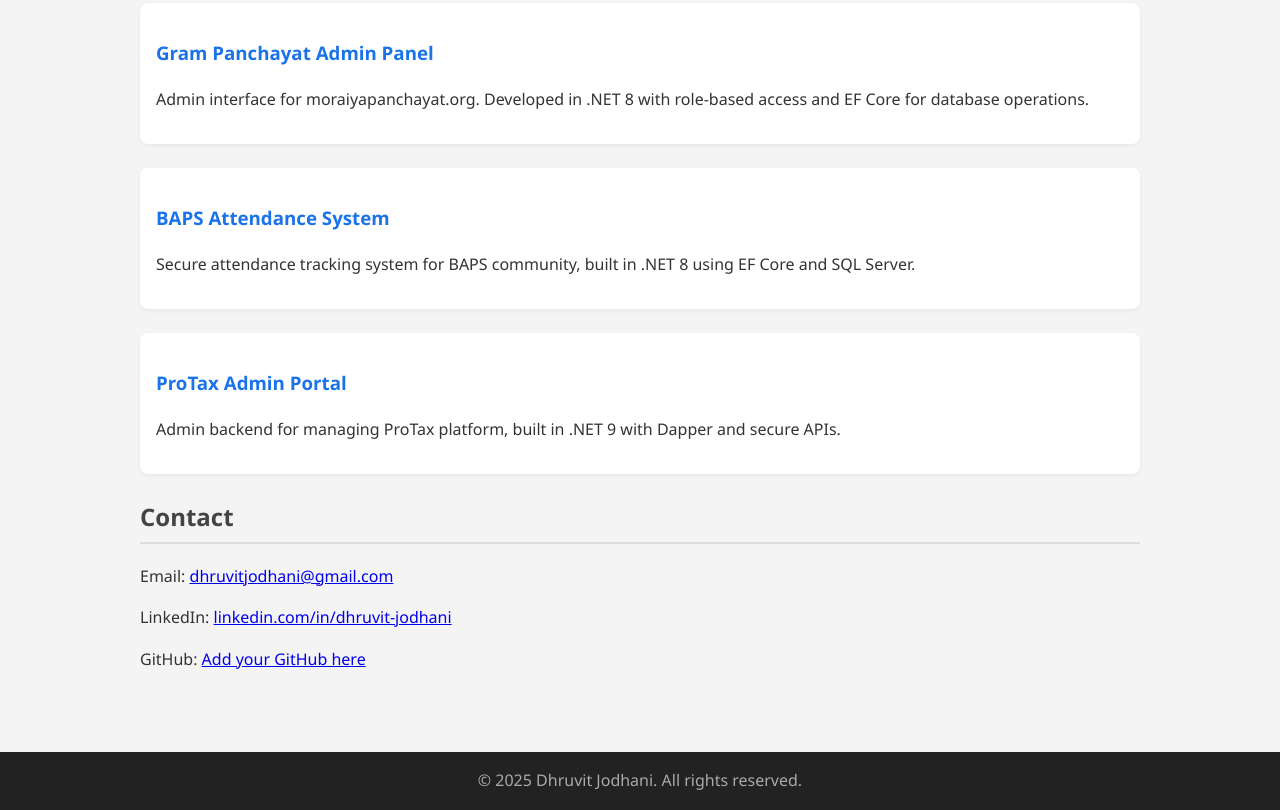
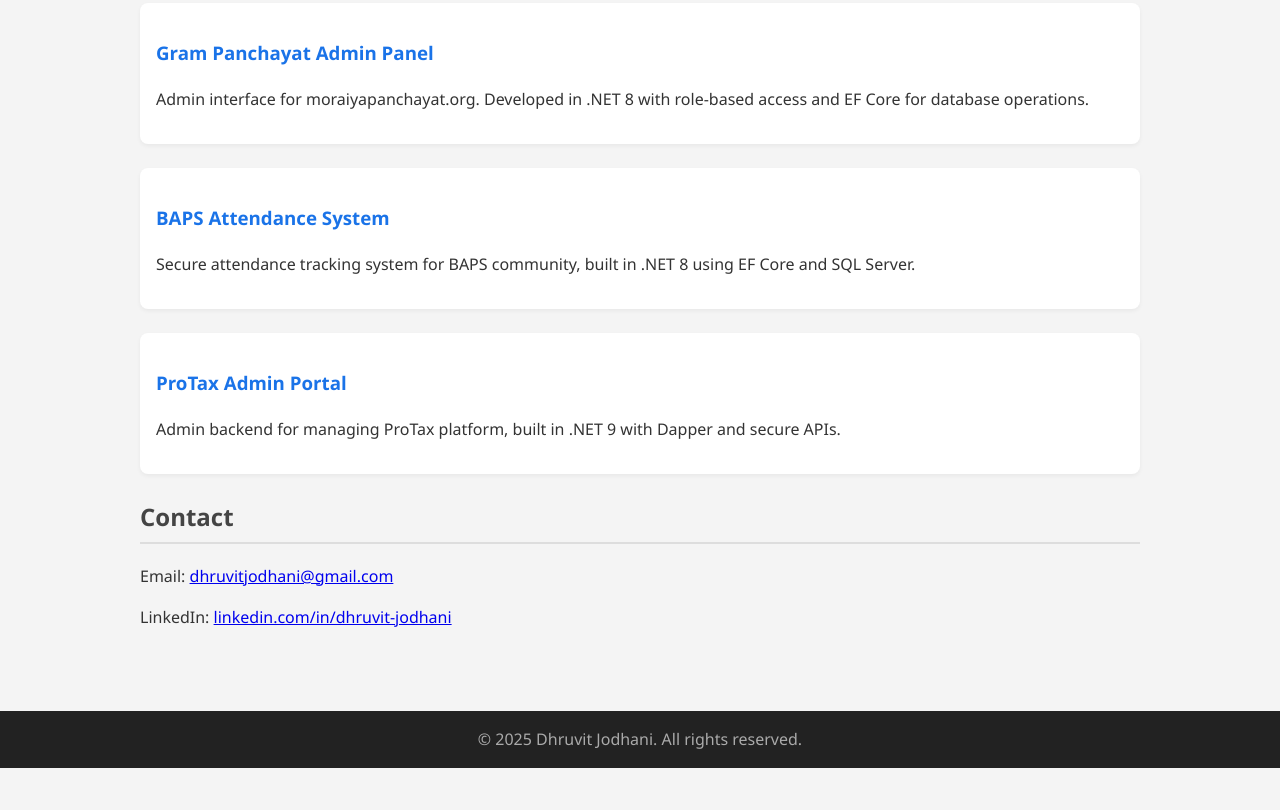
Before and after one commit to dhruvit-jodhani/dhruvitjodhani.github.io, a plain HTML site: page index.html in a window 1280 px wide. Shown: the part 969-1779 px from the top of the page. After the commit the page ends 1737 px from the top, so only its background shows below. Drawn offline with Linux system fonts and the light colour scheme.

Commit message:
Update index.html

```diff
--- a/index.html
+++ b/index.html
@@ -117,7 +117,6 @@
     <h2>Contact</h2>
     <p>Email: <a href="mailto:dhruvitjodhani@gmail.com">dhruvitjodhani@gmail.com</a></p>
     <p>LinkedIn: <a href="https://www.linkedin.com/in/dhruvit-jodhani-750a96260" target="_blank">linkedin.com/in/dhruvit-jodhani</a></p>
-    <p>GitHub: <a href="https://github.com/" target="_blank">Add your GitHub here</a></p>
   </section>
 </div>
 
```
